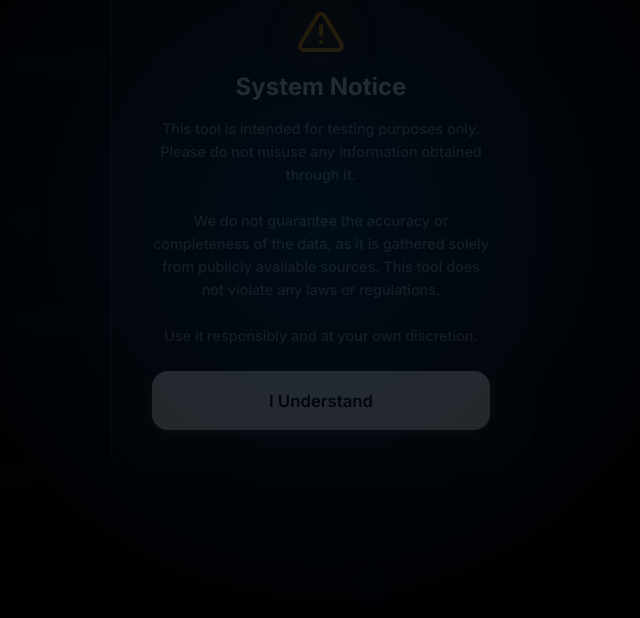
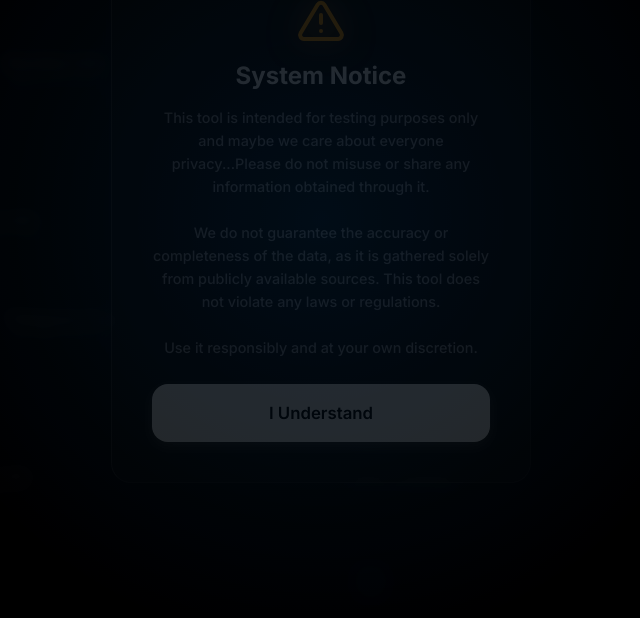
Before and after one commit to Aditya-rajj/Hunterdigit.github.io, a plain HTML site: page index.html in a window 1280 px wide. Shown: the part 181-799 px from the top of the page, without its empty margins (319-959 px from the left). Drawn offline with Linux system fonts and the light colour scheme.

Commit message:
Update warning message in index.html

```diff
--- a/index.html
+++ b/index.html
@@ -59,7 +59,7 @@
                 <svg width="48" height="48" viewBox="0 0 24 24" fill="none" stroke="#ff9f0a" stroke-width="2" stroke-linecap="round" stroke-linejoin="round"><path d="M10.29 3.86L1.82 18a2 2 0 0 0 1.71 3h16.94a2 2 0 0 0 1.71-3L13.71 3.86a2 2 0 0 0-3.42 0z"></path><line x1="12" y1="9" x2="12" y2="13"></line><line x1="12" y1="17" x2="12.01" y2="17"></line></svg>
             </div>
             <h2>System Notice</h2>
-            <p>This tool is intended for testing purposes only. Please do not misuse any information obtained through it.<br><br>We do not guarantee the accuracy or completeness of the data, as it is gathered solely from publicly available sources. This tool does not violate any laws or regulations.<br><br>Use it responsibly and at your own discretion.</p>
+            <p>This tool is intended for testing purposes only and maybe we care about everyone privacy...Please do not misuse or share any information obtained through it.<br><br>We do not guarantee the accuracy or completeness of the data, as it is gathered solely from publicly available sources. This tool does not violate any laws or regulations.<br><br>Use it responsibly and at your own discretion.</p>
             <button class="apple-btn primary" onclick="showAuthView()">I Understand</button>
         </div>
 
```
